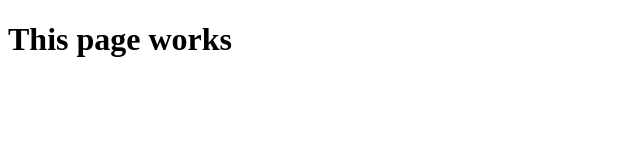
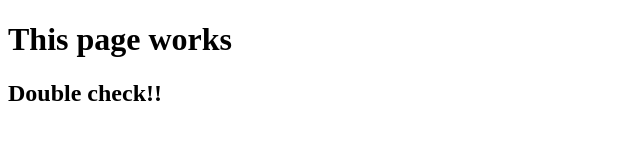
Before and after one commit to ChrisCluney/deployment-lab, a website: page index.html in a window 1280 px wide. Shown: the whole page, without its empty margins (0-640 px from the left). Drawn offline with Linux system fonts and the light colour scheme.

Commit message:
Addition implementation working

```diff
--- a/index.html
+++ b/index.html
@@ -10,6 +10,7 @@
 
 <body>
     <h1>This page works</h1>
+    <h2>Double check!!</h2>
 
 </body>
 
```
